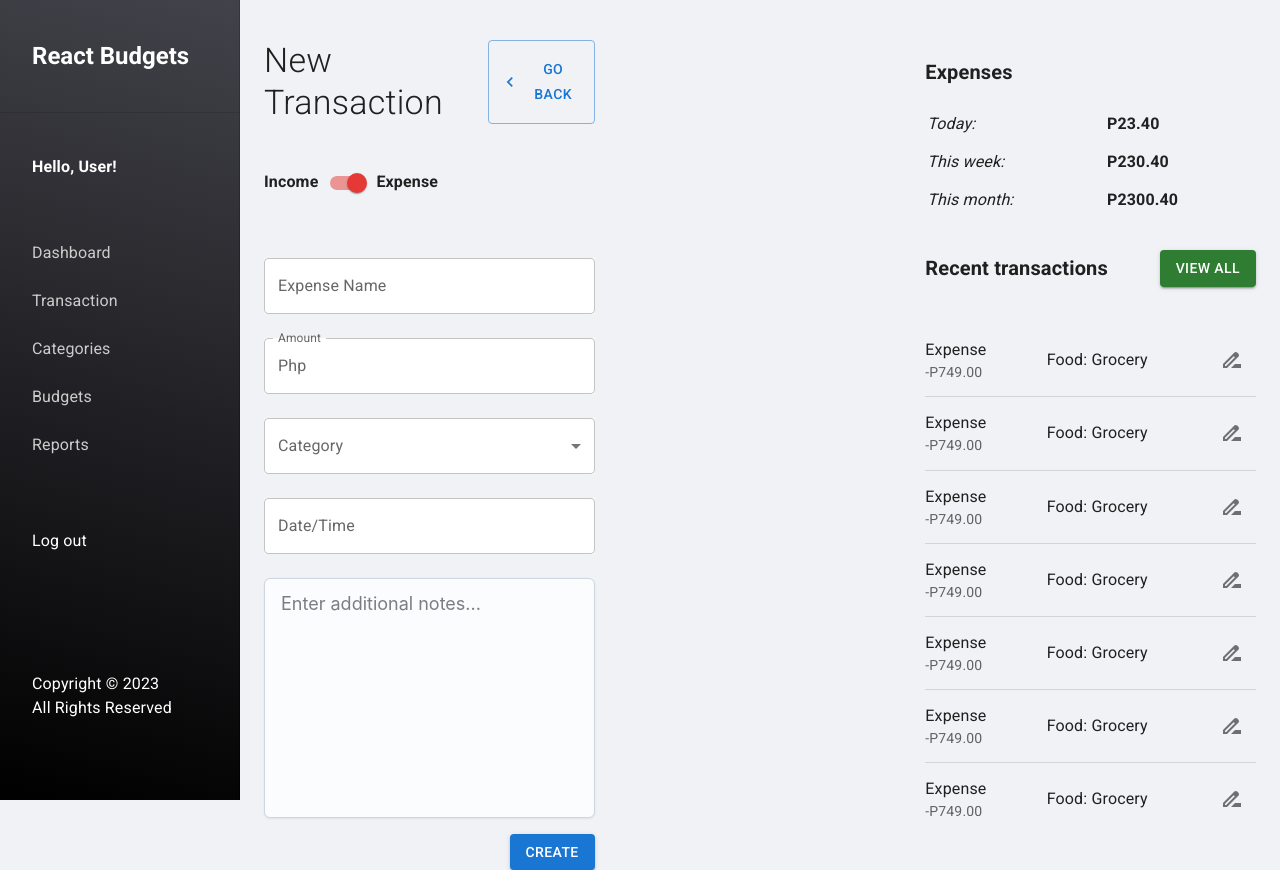
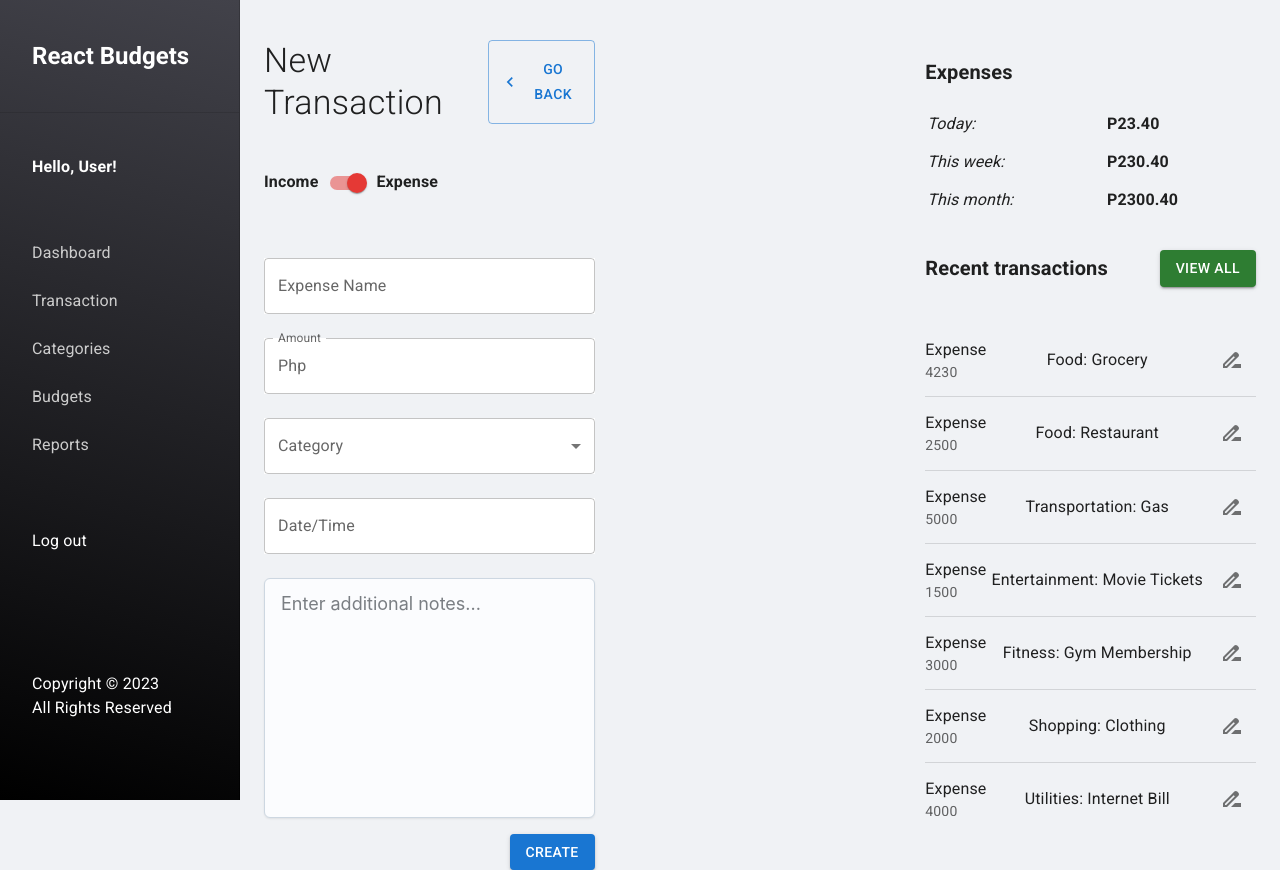
Before and after one commit to jaz016/react-budgets, a React (Create React App) app: page /transaction/create in a window 1280 px wide. Built offline with nearby package versions, Linux system fonts and the light colour scheme; data requests are answered from the project's data file.

Commit message:
setup fake backend, build recent transactions component

```diff
--- /dev/null
+++ b/data/db.json
@@ -0,0 +1,237 @@
+{
+	"transactions": [
+		{
+			"id": 1,
+			"type": "Expense",
+			"name": "Grocery",
+			"amount": 4230,
+			"category": "Food",
+			"datetime": "2023-05-21T13:42:58.005Z",
+			"notes": "this is some notes"
+		},
+		{
+			"id": 2,
+			"type": "Expense",
+			"name": "Restaurant",
+			"amount": 2500,
+			"category": "Food",
+			"datetime": "2023-05-20T18:30:12.001Z",
+			"notes": "dinner with friends"
+		},
+		{
+			"id": 3,
+			"type": "Expense",
+			"name": "Gas",
+			"amount": 5000,
+			"category": "Transportation",
+			"datetime": "2023-05-19T09:15:47.003Z",
+			"notes": "filled up the car"
+		},
+		{
+			"id": 4,
+			"type": "Expense",
+			"name": "Movie Tickets",
+			"amount": 1500,
+			"category": "Entertainment",
+			"datetime": "2023-05-18T20:20:02.008Z",
+			"notes": "watched a new release"
+		},
+		{
+			"id": 5,
+			"type": "Expense",
+			"name": "Gym Membership",
+			"amount": 3000,
+			"category": "Fitness",
+			"datetime": "2023-05-17T12:05:32.011Z",
+			"notes": "monthly fee"
+		},
+		{
+			"id": 6,
+			"type": "Expense",
+			"name": "Clothing",
+			"amount": 2000,
+			"category": "Shopping",
+			"datetime": "2023-05-16T15:45:10.004Z",
+			"notes": "bought new shirts"
+		},
+		{
+			"id": 7,
+			"type": "Expense",
+			"name": "Internet Bill",
+			"amount": 4000,
+			"category": "Utilities",
+			"datetime": "2023-05-15T08:22:21.009Z",
+			"notes": "monthly subscription"
+		},
+		{
+			"id": 8,
+			"type": "Expense",
+			"name": "Mobile Phone",
+			"amount": 15000,
+			"category": "Electronics",
+			"datetime": "2023-05-14T16:18:15.007Z",
+			"notes": "upgraded to the latest model"
+		},
+		{
+			"id": 9,
+			"type": "Expense",
+			"name": "Taxi Fare",
+			"amount": 750,
+			"category": "Transportation",
+			"datetime": "2023-05-13T09:55:07.002Z",
+			"notes": "ride to the airport"
+		},
+		{
+			"id": 10,
+			"type": "Expense",
+			"name": "Books",
+			"amount": 2000,
+			"category": "Education",
+			"datetime": "2023-05-12T14:30:45.006Z",
+			"notes": "purchased study materials"
+		},
+		{
+			"id": 11,
+			"type": "Expense",
+			"name": "Coffee",
+			"amount": 350,
+			"category": "Food",
+			"datetime": "2023-05-11T07:40:18.001Z",
+			"notes": "morning pick-me-up"
+		},
+		{
+			"id": 12,
+			"type": "Expense",
+			"name": "Concert Tickets",
+			"amount": 5000,
+			"category": "Entertainment",
+			"datetime": "2023-05-10T19:15:02.005Z",
+			"notes": "favorite band's concert"
+		},
+		{
+			"id": 13,
+			"type": "Expense",
+			"name": "Medical Expenses",
+			"amount": 10000,
+			"category": "Health",
+			"datetime": "2023-05-09T11:10:35.001Z",
+			"notes": "doctor's appointment"
+		},
+		{
+			"id": 14,
+			"type": "Expense",
+			"name": "Home Decor",
+			"amount": 3000,
+			"category": "Shopping",
+			"datetime": "2023-05-08T14:45:20.009Z",
+			"notes": "new curtains and rugs"
+		},
+		{
+			"id": 15,
+			"type": "Expense",
+			"name": "Electricity Bill",
+			"amount": 6000,
+			"category": "Utilities",
+			"datetime": "2023-05-07T09:30:10.002Z",
+			"notes": "monthly bill payment"
+		},
+		{
+			"id": 16,
+			"type": "Expense",
+			"name": "Laptop",
+			"amount": 50000,
+			"category": "Electronics",
+			"datetime": "2023-05-06T17:55:45.008Z",
+			"notes": "purchased a high-end laptop"
+		},
+		{
+			"id": 17,
+			"type": "Expense",
+			"name": "Subway Fare",
+			"amount": 200,
+			"category": "Transportation",
+			"datetime": "2023-05-05T08:40:30.001Z",
+			"notes": "commute to work"
+		},
+		{
+			"id": 18,
+			"type": "Expense",
+			"name": "Language Course",
+			"amount": 4000,
+			"category": "Education",
+			"datetime": "2023-05-04T12:15:59.006Z",
+			"notes": "improving language skills"
+		},
+		{
+			"id": 19,
+			"type": "Expense",
+			"name": "Snacks",
+			"amount": 500,
+			"category": "Food",
+			"datetime": "2023-05-03T09:05:12.004Z",
+			"notes": "office snacks"
+		},
+		{
+			"id": 20,
+			"type": "Expense",
+			"name": "Movie Rental",
+			"amount": 300,
+			"category": "Entertainment",
+			"datetime": "2023-05-02T20:25:05.011Z",
+			"notes": "watched a recent release"
+		}
+	],
+	"categories": [
+		{
+			"id": 1,
+			"type": "Expense",
+			"name": "Food"
+		},
+		{
+			"id": 2,
+			"type": "Expense",
+			"name": "Transportation"
+		},
+		{
+			"id": 3,
+			"type": "Expense",
+			"name": "Entertainment"
+		},
+		{
+			"id": 4,
+			"type": "Expense",
+			"name": "Fitness"
+		},
+		{
+			"id": 5,
+			"type": "Expense",
+			"name": "Shopping"
+		},
+		{
+			"id": 6,
+			"type": "Expense",
+			"name": "Utilities"
+		},
+		{
+			"id": 7,
+			"type": "Expense",
+			"name": "Electronics"
+		},
+		{
+			"id": 8,
+			"type": "Expense",
+			"name": "Education"
+		},
+		{
+			"id": 9,
+			"type": "Expense",
+			"name": "Health"
+		}
+	],
+	"budgets": {
+		"daily": 0,
+		"weekly": 0,
+		"monthly": 0,
+		"showInHomepage": ""
+	}
+}
--- a/package.json
+++ b/package.json
@@ -14,6 +14,7 @@
     "@testing-library/react": "^13.4.0",
     "@testing-library/user-event": "^13.5.0",
     "dayjs": "^1.11.7",
+    "json-server": "^0.17.3",
     "react": "^18.2.0",
     "react-dom": "^18.2.0",
     "react-router-dom": "^6.10.0",
@@ -24,7 +25,9 @@
     "start": "react-scripts start",
     "build": "react-scripts build",
     "test": "react-scripts test",
-    "eject": "react-scripts eject"
+    "eject": "react-scripts eject",
+    "server": "json-server --watch data/db.json --port 8080",
+    "dev": "concurrently \"npm start\" \"npm run server\""
   },
   "eslintConfig": {
     "extends": [
@@ -45,6 +48,7 @@
     ]
   },
   "devDependencies": {
+    "concurrently": "^8.0.1",
     "node-sass": "^8.0.0",
     "sass-loader": "^13.2.2"
   }
--- a/src/components/TransactionListPreview/TransactionListPreview.js
+++ b/src/components/TransactionListPreview/TransactionListPreview.js
@@ -1,3 +1,4 @@
+import { useState, useEffect } from 'react';
 import List from '@mui/material/List';
 import ListItem from '@mui/material/ListItem';
 import IconButton from '@mui/material/IconButton';
@@ -8,7 +9,22 @@ import { Typography, Button } from "@mui/material";
 
 function TransactionListPreview() {
 
-	const dummyList = Array(15).fill(null);
+	let [transactions, setTransactions] = useState([]);
+	let [isFetching, setIsFetching] = useState(true);
+	// const dummyList = Array(15).fill(null);
+
+	useEffect(() => {
+		try {
+			fetch('http://localhost:8080/transactions')
+			.then(res => res.json())
+			.then(data => {
+				setTransactions(t => [...t,...data]);
+				setIsFetching(!isFetching);
+			})
+		} catch(err) {
+			throw err;
+		}
+	}, [])
 
 	return (
 		<>
@@ -18,19 +34,21 @@ function TransactionListPreview() {
 			</div>
 			<List sx={{ maxHeight: '500px', overflowY: 'scroll' }}>
 				{
-					dummyList.map((item, idx) => (
+					isFetching ? <span>Loading data...</span> : (
+						transactions.map((item, idx) => (
 							<>
-						<ListItem key={idx} sx={{pl: 0}}secondaryAction={
+							<ListItem key={item.id} sx={{pl: 0}} secondaryAction={
 								<IconButton edge="end" aria-label="edit">
 								<DriveFileRenameOutlineIcon />
 								</IconButton>
 							}>
-							<ListItemText primary='Expense' secondary='-P749.00'></ListItemText>
-							<ListItemText primary='Food: Grocery'></ListItemText>
+								<ListItemText primary={item.type} secondary={item.amount}></ListItemText>
+								<ListItemText primary={item.category + ': ' + item.name}></ListItemText>
 							</ListItem>
 							<Divider />
 							</>
 						))
+					)
 				}
 			</List>
 		</>
```
Also changed, not shown: 1 other file (tests, documents, lock files or other folders). Lines whose indentation alone changed are shown as unchanged.
